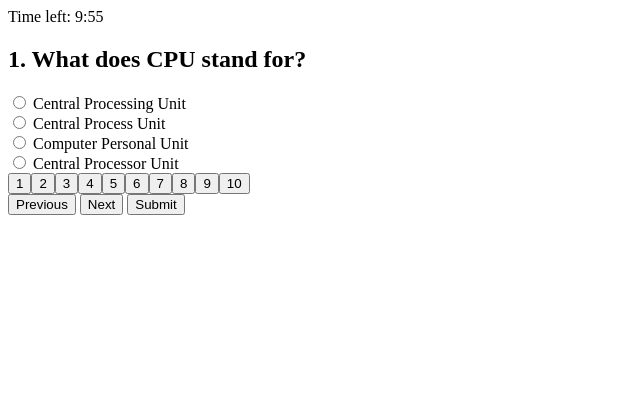
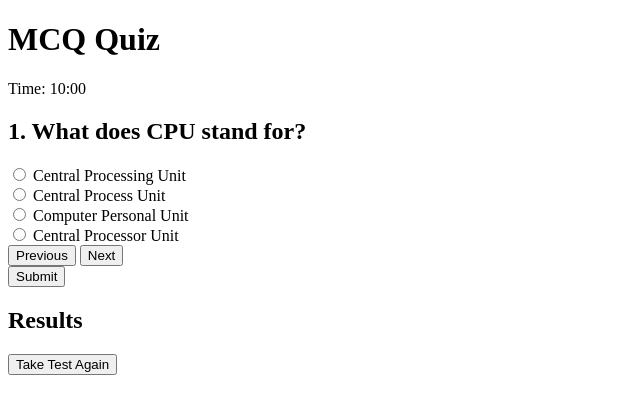
Before and after one commit to darshafat/mcq-by-darshafat, a plain HTML site: page index.html in a window 1280 px wide. Shown: the whole page, without its empty margins (0-640 px from the left). Drawn offline with Linux system fonts and the light colour scheme.

Commit message:
Update index.html

```diff
--- a/index.html
+++ b/index.html
@@ -3,21 +3,30 @@
 <head>
     <meta charset="UTF-8">
     <meta name="viewport" content="width=device-width, initial-scale=1.0">
-    <title>Quiz</title>
+    <title>MCQ Quiz</title>
     <link rel="stylesheet" href="styles.css">
 </head>
 <body>
-    <div id="quiz-container">
-        <div id="timer">Time left: <span id="time">10:00</span></div>
-        <div id="question-container"></div>
-        <div id="navigation-container"></div>
-        <div class="button-container">
-            <button id="prev" onclick="prevQuestion()">Previous</button>
-            <button id="next" onclick="nextQuestion()">Next</button>
-            <button id="submit" onclick="submitQuiz()">Submit</button>
+    <div class="container">
+        <div class="header">
+            <h1>MCQ Quiz</h1>
+            <div class="timer" id="timer">Time: 10:00</div>
         </div>
+        <div id="quiz-container">
+            <div id="question-container"></div>
+            <div class="button-container">
+                <button id="prev-button" onclick="prevQuestion()">Previous</button>
+                <button id="next-button" onclick="nextQuestion()">Next</button>
+            </div>
+        </div>
+        <button id="submit-button" onclick="submitQuiz()">Submit</button>
     </div>
-    <div id="results-container" style="display:none;"></div>
+    <div id="results-container" class="hidden">
+        <h2>Results</h2>
+        <div id="results"></div>
+        <button onclick="restartQuiz()">Take Test Again</button>
+    </div>
+    <div class="indicators-container" id="indicators-container"></div>
     <script src="script.js"></script>
 </body>
 </html>
```
